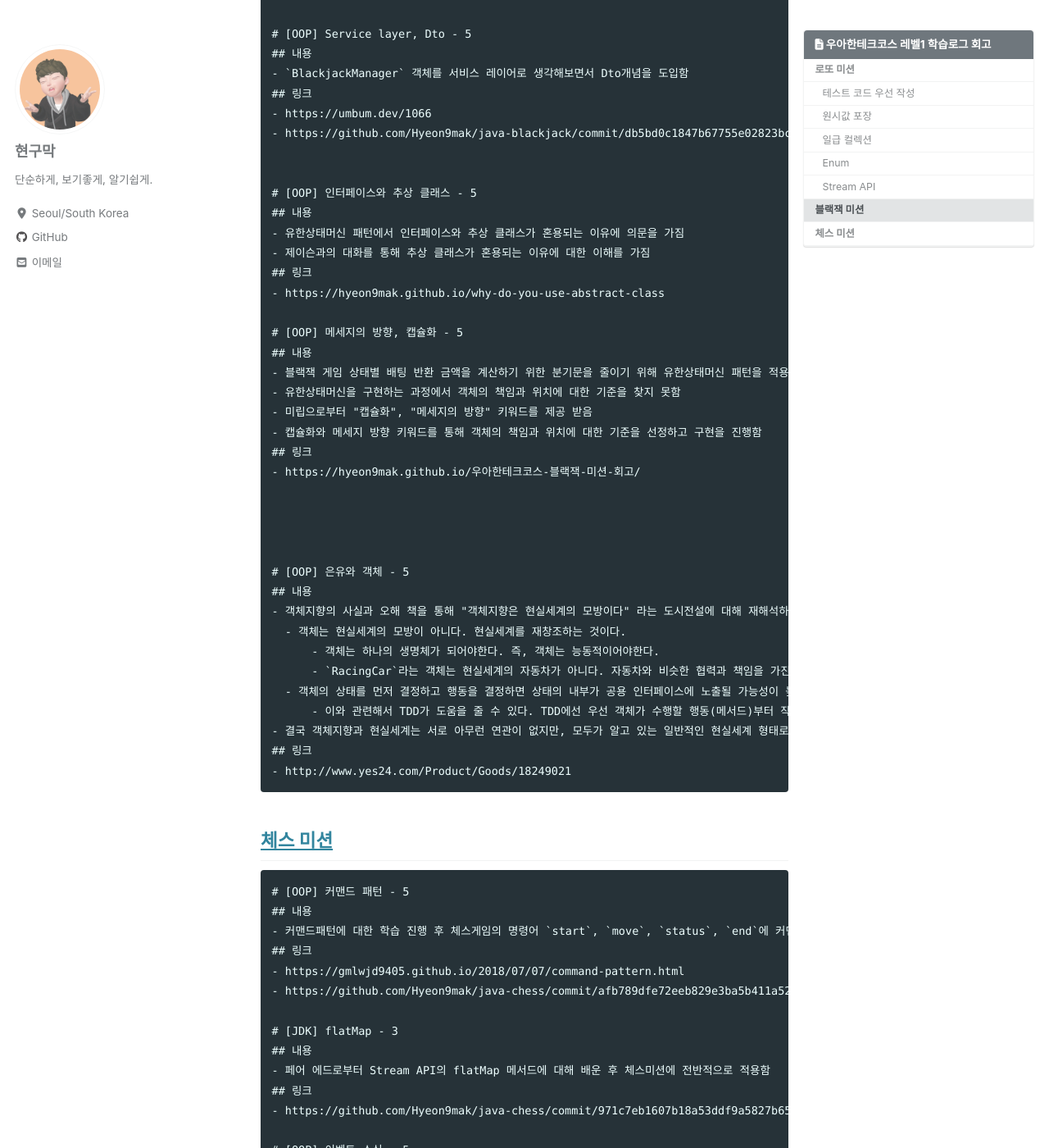
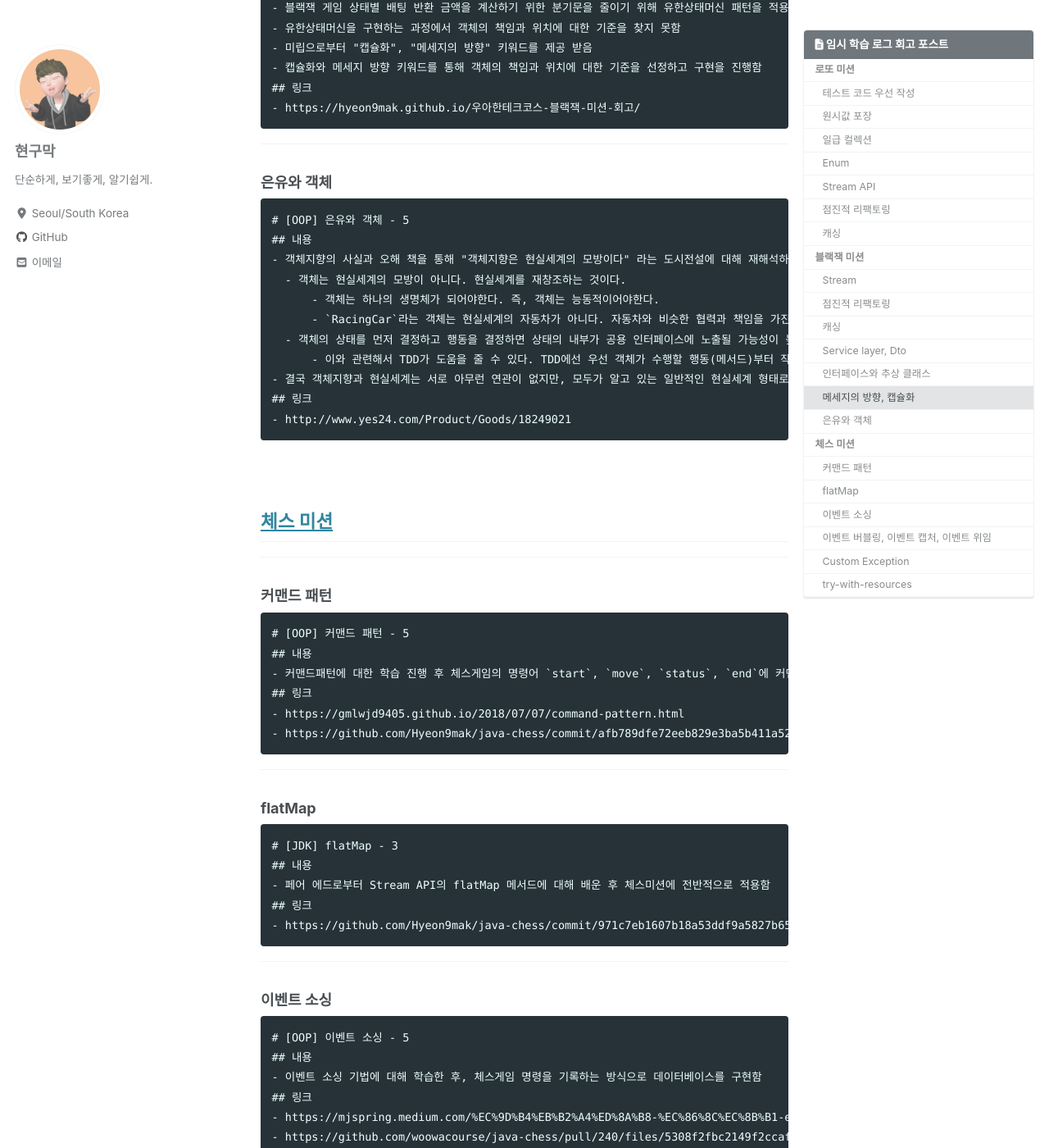
Before and after one commit to Hyeon9mak/Hyeon9mak.github.io, a Jekyll site: the page built from _posts/2021-04-22-temporary-learning-log-post.md, in a window 1280 px wide and 1400 px high, scrolled down 3824 px. Shown: the whole window at 82% size. Built offline with Jekyll 4.4.1, drawn with Linux system fonts in a browser that asks for light colours; cached includes are drawn as plain includes; nearby versions of some CDN libraries; comment, search, counter and statistics services are not loaded; a file with an impossible date is left out; some of the changed text lies outside the part shown.

Commit message:
docs: officially publish temporary-learning-log-post, hide 우아한테크코스-레벨1-학습로그-회고.md

````diff
--- a/_posts/2021-04-22-우아한테크코스-레벨1-학습로그-회고.md
+++ b/_posts/2021-04-22-temporary-learning-log-post.md
@@ -1,15 +1,12 @@
 ---
-title: "우아한테크코스 레벨1 학습로그 회고"
+title: "임시 학습 로그 회고 포스트"
 date: 2021-04-22
 tags:
-  - 우아한테크코스
+    - 우아한테크코스
 toc: true
 toc_sticky: true
-toc_label: "우아한테크코스 레벨1 학습로그 회고"
+toc_label: "임시 학습 로그 회고 포스트"
 ---
-
-우아한테크코스 레벨1 기간 동안 작성한 학습로그를 정리하고, 회고를 남겨보자.
-{: .notice}
 
 ## [로또 미션](https://hyeon9mak.github.io/우아한테크코스-로또-미션-회고/)
 ### 테스트 코드 우선 작성
@@ -24,21 +21,7 @@ toc_label: "우아한테크코스 레벨1 학습로그 회고"
 - https://gmlwjd9405.github.io/2018/07/06/strategy-pattern.html
 ```
 
-구현에 집중하다보면 설계 때 정했던 우선순위가 헝클어지기 마련이다. 그래서 구현 기능 목록을 먼저 작성한다.
-내가 구현 기능 목록을 먼저 작성하는건, 삼천포로 빠지지 않기 위함이다.
-
-TDD는 개발 방법론이지 설계론이 아니다. 어떤 방식으로 구조를 나눌 것인지, 어떻게 합칠 것인지를 최대한 고민해서
-탄탄한 설계를 마친 후에 TDD를 시작해 나가야 한다.
-
-TDD와 설계에 익숙하지 않다면, 객체를 테스트할 방법이 도저히 떠오르지 않는 경우가 있다. 객체의 복잡도가 너무 높아서 그렇다.
-예를 들자면 난수를 생성자 내부에서 생성하는 `LottoNumber` 객체다. 어떤 값이 나올지 몰라 테스트가 사실상 불가능하다.
-이런 경우 난수를 생성자 외부에서 주입 받게 구조를 변경해야한다.
-
-어쩐지 TDD가 설계를 도와주는 것 같지 않은가? 이런 점 때문에 TDD를 설계론으로 착각하게 되는 것 같다.
-그렇지만 이건 모두 **구현과정**에서 일어난 일이다. 설계과정이 아니다. 프로그래밍으로 비유하자면 컴파일 타임과 런타임의 차이다.
-명심하자. TDD는 런타임이다. 설계론이 컴파일 타임이다.
-
-<br>
+---
 
 ### 원시값 포장
 ```
@@ -51,14 +34,7 @@ TDD와 설계에 익숙하지 않다면, 객체를 테스트할 방법이 도저
 - https://manualz.kr/entry/JAVA-원시값-포장에-대해서-알아보록-하겠습니다
 ```
 
-원시값을 포장했을 때 장점은 명확하다. 비즈니스 로직에 맞게 해당 값을 검증함으로서 신뢰하고 사용 할 수 있고,
-해당 값이 단순한 preemptive 타입의 값인지, 비즈니스 적으로 의미가 있는 값인지 고민 할 필요를 줄여준다.
-비즈니스 도메인을 신뢰하고 사용 할 수 있다는 건, 개발자의 퇴근 시간을 앞당겨 주는거나 다름 없다.
-
-토끼책을 1회독 하고 난 후 추가적인 장점이 보인다. 원시값을 포장한 객체를 의인화 할 수 있다. 원시 값에게 메세지를 보낼 수 있다.
-원시 값에게 메세지를 보낼 수 있게 되면, 명령을 더 추상화 할 수 있다. 명령을 추상화 하게 되면, 메세지를 주고 받는 객체간 결합도가 낮아진다.
-조금 더 객체지향스럽게 사용 할 수 있게 된다.
-
+---
 
 ### 일급 컬렉션
 ```
@@ -69,10 +45,6 @@ TDD와 설계에 익숙하지 않다면, 객체를 테스트할 방법이 도저
 ### 링크
 - https://jojoldu.tistory.com/412
 ```
-
-가나다라마바사 아자차카타파하.
-
-그렇다고 생각 할 수 있다.
 
 ---
 
@@ -86,32 +58,21 @@ TDD와 설계에 익숙하지 않다면, 객체를 테스트할 방법이 도저
 - https://inor.tistory.com/12
 ```
 
-이게 이렇게 되네.
-언제 다쓰냐 이걸
-하루 안에 다 쓸 수 있다고 믿는가?
-
 ---
 
 ### Stream API
 ```
 ## [JDK] Stream API - 3
 - `Rank` enum 클래스에서 Stream API의 filter를 적극 활용하여 `Rank` 상수 감별
+- 추가적인 Stream API 함수 학습 후 `LottoTickets`의 `joinLottoTickets` 메서드를 작성함
 ### 링크
 - https://github.com/woowacourse/java-lotto/pull/275/commits/723fe500538cc8339b60cae1193513472ac089b3
-```
-
-
-
-<br>
-
-```
-## [JDK] Stream - 3
-### 내용
-- 추가적인 Stream API 함수 학습 후 `LottoTickets`의 `joinLottoTickets` 메서드를 작성함
-### 링크
 - https://codechacha.com/ko/java8-stream-concat/
 ```
 
+---
+
+### 점진적 리팩토링
 ```
 ## [TDD] 점진적 리팩토링 - 2
 ### 내용
@@ -121,6 +82,9 @@ TDD와 설계에 익숙하지 않다면, 객체를 테스트할 방법이 도저
 - https://techcourse.woowahan.com/s/zmAj9jfu/ls/npw8YN4M
 ```
 
+---
+
+### 캐싱
 ```
 ## [OOP] 캐싱 - 4
 ### 내용
@@ -134,42 +98,70 @@ TDD와 설계에 익숙하지 않다면, 객체를 테스트할 방법이 도저
 <br>
 
 ## [블랙잭 미션](https://hyeon9mak.github.io/우아한테크코스-블랙잭-미션-회고/)
+
+---
+
+### Stream
 ```
 # [JDK] Stream - 1
 ## 내용
 - stream API로 나열중인 데이터들을 곧바로 조합해주는 `.collect(joining())` 메서드에 대해 학습 후 적용함
 ## 링크
 - https://codechacha.com/ko/java8-stream-collect/
+```
 
+---
+
+### 점진적 리팩토링
+```
 # [TDD] 점진적 리팩토링 - 3
 ## 내용
 - '우선 돌아가는 프로그램 상태를 유지하고, 조금씩 수정을 진행하라' 는 메세지를 지킴
 - 컴파일 에러를 최대한 회피하면서 점진적 리팩토링을 진행함
 ## 링크
 - https://techcourse.woowahan.com/s/zmAj9jfu/ls/npw8YN4M
+```
 
+---
+
+### 캐싱
+```
 # [OOP] 캐싱 - 2
 ## 내용
 - 중복되어 사용되는 52장의 `Card` 객체를 캐싱함
 - 최초에는 `CardGenerator` 객체를 생성해서 캐싱했으나, 인비와의 대화를 통해 `Card` 클래스에 직접 캐싱하는 것이 더 자연스럽다고 판단하여 `Card` 클래스 내부에 `static` 키워드를 통해 인스턴스 캐싱을 진행함
 ## 링크
 - https://github.com/Hyeon9mak/java-blackjack/commit/110209b6ba847aefb19e8c8cf73c5d5db4647d5d
+```
 
+---
+
+### Service layer, Dto
+```
 # [OOP] Service layer, Dto - 5
 ## 내용
 - `BlackjackManager` 객체를 서비스 레이어로 생각해보면서 Dto개념을 도입함
 ## 링크
 - https://umbum.dev/1066
 - https://github.com/Hyeon9mak/java-blackjack/commit/db5bd0c1847b67755e02823bc8d98aae577e86a4
+```
 
+---
 
+### 인터페이스와 추상 클래스
+```
 # [OOP] 인터페이스와 추상 클래스 - 5
 ## 내용
 - 유한상태머신 패턴에서 인터페이스와 추상 클래스가 혼용되는 이유에 의문을 가짐
 - 제이슨과의 대화를 통해 추상 클래스가 혼용되는 이유에 대한 이해를 가짐
 ## 링크
 - https://hyeon9mak.github.io/why-do-you-use-abstract-class
+```
 
+---
+
+### 메세지의 방향, 캡슐화
+```
 # [OOP] 메세지의 방향, 캡슐화 - 5
 ## 내용
 - 블랙잭 게임 상태별 배팅 반환 금액을 계산하기 위한 분기문을 줄이기 위해 유한상태머신 패턴을 적용함
@@ -178,10 +170,12 @@ TDD와 설계에 익숙하지 않다면, 객체를 테스트할 방법이 도저
 - 캡슐화와 메세지 방향 키워드를 통해 객체의 책임과 위치에 대한 기준을 선정하고 구현을 진행함
 ## 링크
 - https://hyeon9mak.github.io/우아한테크코스-블랙잭-미션-회고/
+```
 
+---
 
-
-
+### 은유와 객체
+```
 # [OOP] 은유와 객체 - 5
 ## 내용
 - 객체지향의 사실과 오해 책을 통해 "객체지향은 현실세계의 모방이다" 라는 도시전설에 대해 재해석하는 시간을 가짐
@@ -195,8 +189,13 @@ TDD와 설계에 익숙하지 않다면, 객체를 테스트할 방법이 도저
 - http://www.yes24.com/Product/Goods/18249021
 ```
 
+<br>
 
 ## [체스 미션](https://hyeon9mak.github.io/우아한테크코스-체스-미션-회고/)
+
+---
+
+### 커맨드 패턴
 ```
 # [OOP] 커맨드 패턴 - 5
 ## 내용
@@ -204,38 +203,62 @@ TDD와 설계에 익숙하지 않다면, 객체를 테스트할 방법이 도저
 ## 링크
 - https://gmlwjd9405.github.io/2018/07/07/command-pattern.html
 - https://github.com/Hyeon9mak/java-chess/commit/afb789dfe72eeb829e3ba5b411a5242dde4bc725
+```
 
+---
+
+### flatMap
+```
 # [JDK] flatMap - 3
 ## 내용
 - 페어 에드로부터 Stream API의 flatMap 메서드에 대해 배운 후 체스미션에 전반적으로 적용함
 ## 링크
 - https://github.com/Hyeon9mak/java-chess/commit/971c7eb1607b18a53ddf9a5827b651d5e6fa045a
+```
 
+---
+
+### 이벤트 소싱
+```
 # [OOP] 이벤트 소싱 - 5
 ## 내용
 - 이벤트 소싱 기법에 대해 학습한 후, 체스게임 명령을 기록하는 방식으로 데이터베이스를 구현함
 ## 링크
 - https://mjspring.medium.com/%EC%9D%B4%EB%B2%A4%ED%8A%B8-%EC%86%8C%EC%8B%B1-event-sourcing-%EA%B0%9C%EB%85%90-50029f50f78c
 - https://github.com/woowacourse/java-chess/pull/240/files/5308f2fbc2149f2ccaf6db8a846b2f5e8669a02f#diff-bdbc4966c729e860f82b005ab3903fd146b59de79b1c7c168f8374b3381ada6e
+```
 
+---
+
+### 이벤트 버블링, 이벤트 캡처, 이벤트 위임
+```
 # [Javascript] 이벤트 버블링, 이벤트 캡처, 이벤트 위임 - 2
 ## 내용
 - Javascript의 이벤트 범위와 버블링, 캡처를 이해하고 이벤트를 위임하는 방식에 대해 학습 후 적용함
 ## 링크
 - https://joshua1988.github.io/web-development/javascript/event-propagation-delegation/
 - https://github.com/woowacourse/java-chess/pull/240/files/5308f2fbc2149f2ccaf6db8a846b2f5e8669a02f#diff-bdbc4966c729e860f82b005ab3903fd146b59de79b1c7c168f8374b3381ada6e
+```
 
+---
+
+### Custom Exception
+```
 # [Java] Custom Exception - 2
 ## 내용
 - `printStackTrace()` 사용에 대한 피드백을 받은 후 Custom Exception을 적용함
 ## 링크
 - https://github.com/woowacourse/java-chess/pull/240#discussion_r606782916
 - https://hyeon9mak.github.io/%EC%9A%B0%EC%95%84%ED%95%9C%ED%85%8C%ED%81%AC%EC%BD%94%EC%8A%A4-%EC%B2%B4%EC%8A%A4-%EB%AF%B8%EC%85%98-%ED%9A%8C%EA%B3%A0/#%EF%B8%8F-custom-exception
+```
 
+---
+
+### try-with-resources
+```
 # [Java] try-with-resources - 4
 ## 내용
 - 데이터베이스 연결 자원 자동 회수를 위한 try-with-resources 구분 사용법과 자원이 자동으로 회수되는 원리 (AutoCloseable 구현)를 학습하고 적용함
 ## 링크
 - https://hyeon9mak.github.io/%EC%9A%B0%EC%95%84%ED%95%9C%ED%85%8C%ED%81%AC%EC%BD%94%EC%8A%A4-%EC%B2%B4%EC%8A%A4-%EB%AF%B8%EC%85%98-%ED%9A%8C%EA%B3%A0/#%EF%B8%8F-try-with-resources
-
 ```
````
Also changed, not shown: _posts/2021-99-99-우아한테크코스-레벨1-학습로그-회고.md (added, +247 -0 lines).
